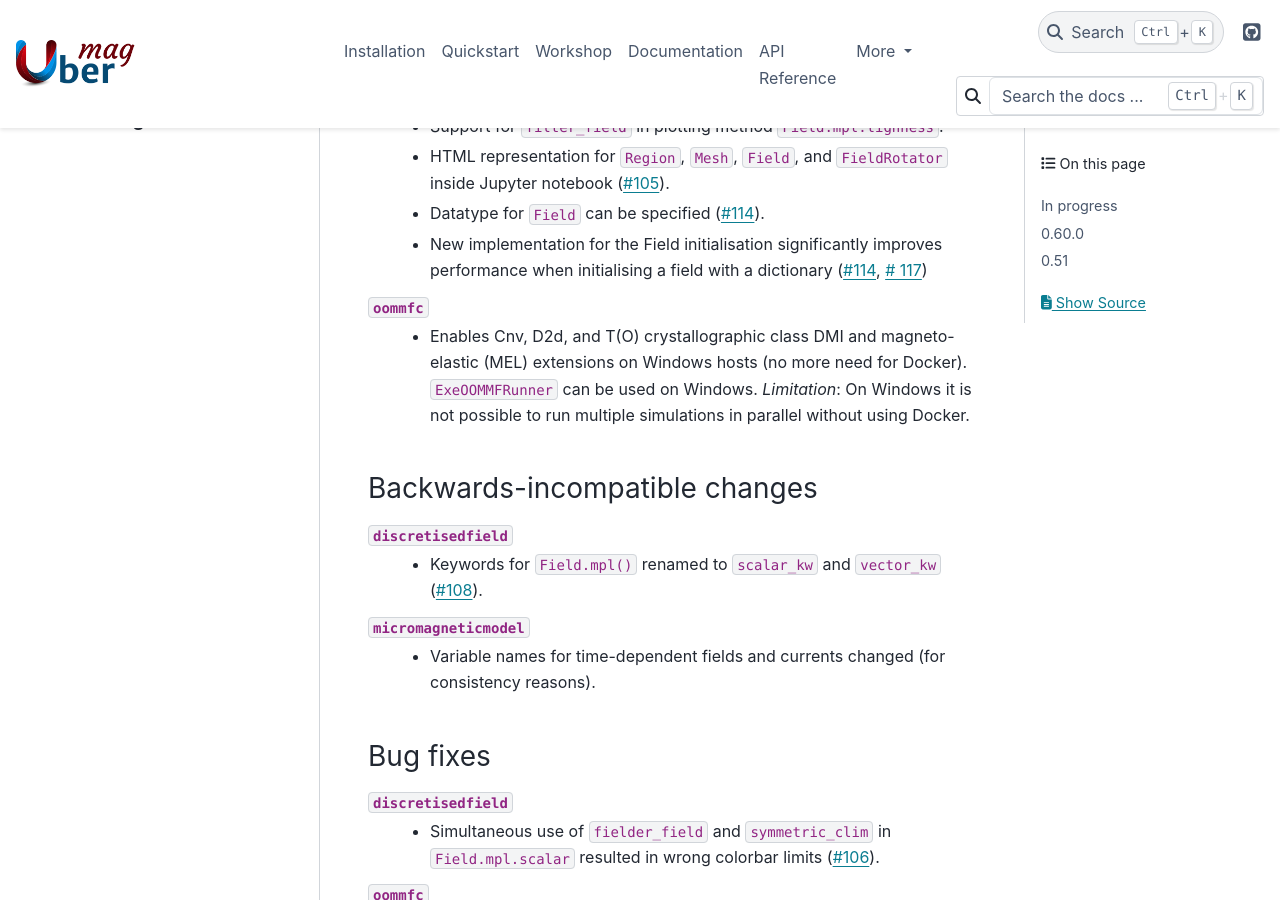
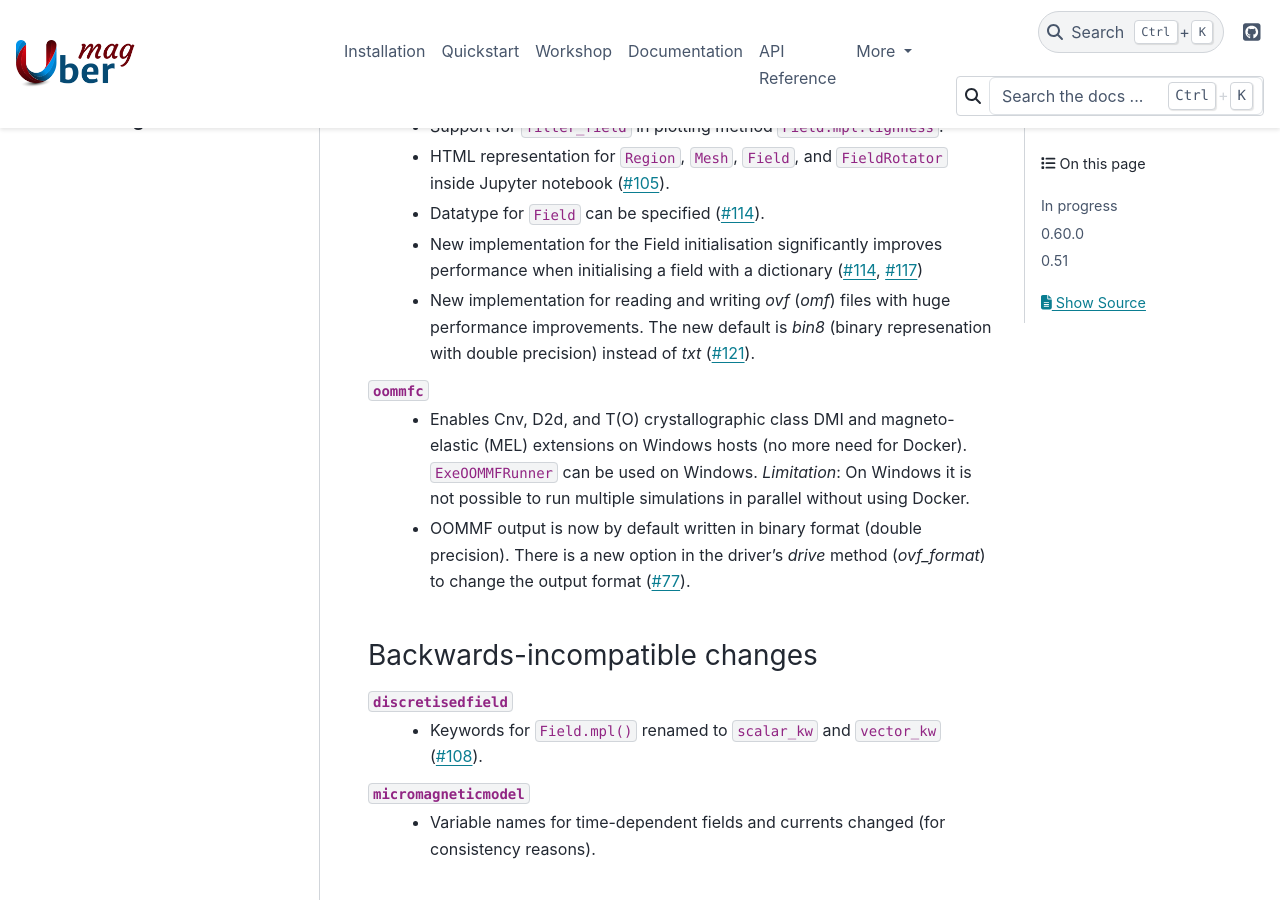
Before and after one commit to ubermag/ubermag.github.io, a Sphinx documentation site: the page built from source/changelog.rst, in a window 1280 px wide and 900 px high, scrolled down 519 px. Built offline with Sphinx 7.4.7 and the PyData theme 0.15.4, drawn with Linux system fonts in a browser that asks for light colours; pages that are not in the unit, such as notebooks, are missing from menus.

Commit message:
Update changelog.rst

```diff
--- a/source/changelog.rst
+++ b/source/changelog.rst
@@ -18,12 +18,16 @@ New functionality
   - HTML representation for ``Region``, ``Mesh``, ``Field``, and ``FieldRotator`` inside Jupyter notebook (`#105 <https://github.com/ubermag/discretisedfield/pull/105>`__).
   - Datatype for ``Field`` can be specified (`#114 <https://github.com/ubermag/discretisedfield/pull/114>`__).
   - New implementation for the Field initialisation significantly improves performance when initialising a field with a dictionary
-    (`#114 <https://github.com/ubermag/discretisedfield/pull/114>`__, `# 117 <https://github.com/ubermag/discretisedfield/pull/117>`__)
+    (`#114 <https://github.com/ubermag/discretisedfield/pull/114>`__, `#117 <https://github.com/ubermag/discretisedfield/pull/117>`__)
+  - New implementation for reading and writing `ovf` (`omf`) files with huge performance improvements. The new default is `bin8` (binary represenation
+    with double precision) instead of `txt` (`#121 <https://github.com/ubermag/discretisedfield/pull/121>`__).
 
 ``oommfc``
   - Enables Cnv, D2d, and T(O) crystallographic class DMI and magneto-elastic (MEL) extensions on Windows hosts (no more need for Docker).
     ``ExeOOMMFRunner`` can be used on Windows. *Limitation*: On Windows it is not possible to run multiple simulations in parallel without
     using Docker.
+  - OOMMF output is now by default written in binary format (double precision). There is a new option in the driver's `drive` method (`ovf_format`) to change
+    the output format (`#77 <https://github.com/ubermag/oommfc/pull/77>`__).
 
 Backwards-incompatible changes
 ------------------------------
```
